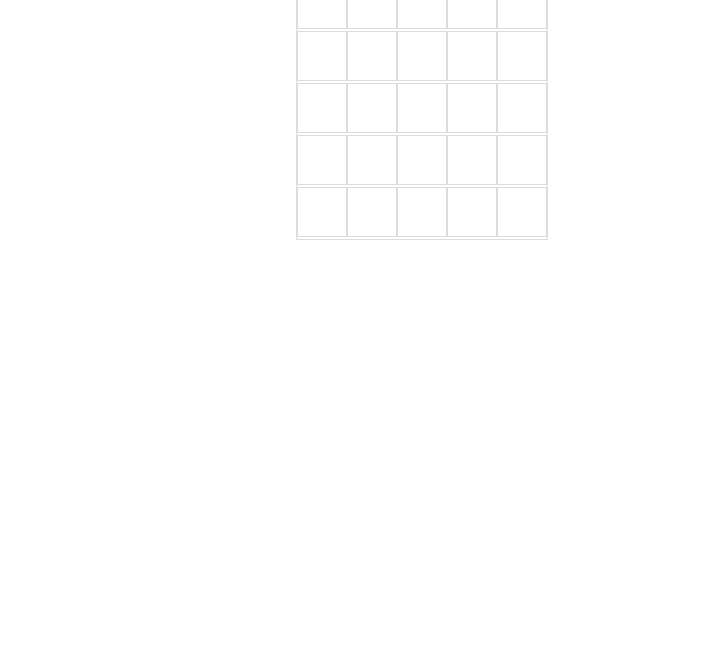
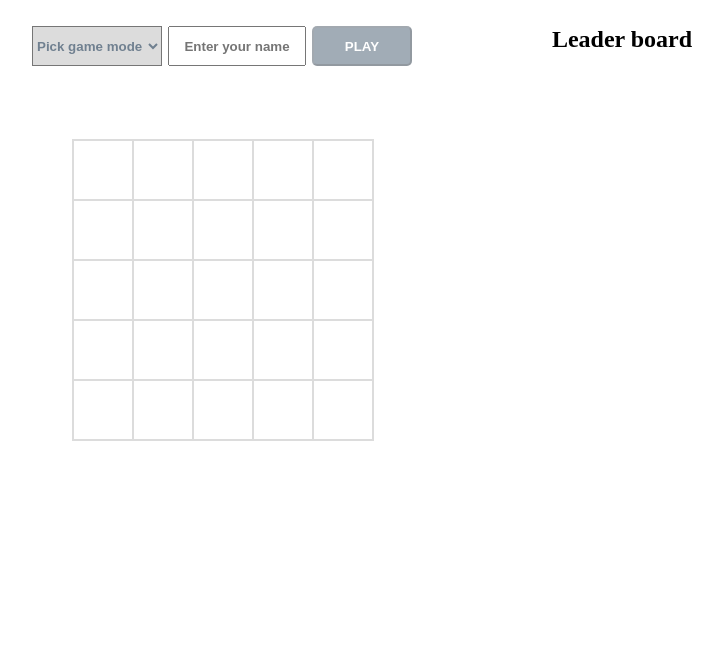
Before and after one commit to evannetta/game-in-dots, a React app: page / in a window 1280 px wide. Shown: the part 142-800 px from the top of the page, without its empty margins (218-940 px from the left). Built offline with nearby package versions, Linux system fonts and the light colour scheme; no server answers; a web font is replaced by a local one.

Commit message:
add leader board and style

```diff
--- a/public/index.html
+++ b/public/index.html
@@ -7,6 +7,7 @@
     <meta name="theme-color" content="#000000" />
     <link rel="apple-touch-icon" href="%PUBLIC_URL%/logo192.png" />
     <link rel="manifest" href="%PUBLIC_URL%/manifest.json" />
+    <link href="https://fonts.googleapis.com/css?family=Baloo+Chettan+2:400,700&display=swap" rel="stylesheet">
   <title>Game in dots</title>
   </head>
   <body>
--- a/src/components/Board/Board.css
+++ b/src/components/Board/Board.css
@@ -1,32 +1,11 @@
-.game-board{
-margin: 0 auto;
-width: 250px;
-grid-template-columns: repeat(5, 1fr);
+.board{
+    margin: 30px 50px;
+    width: 300px;
+    border: 1px solid gainsboro;
+    display: grid;
+    grid-template-columns: repeat(5, 60px);
+    grid-template-rows: repeat(5, 60px);
+}
+.square{
 border: 1px solid gainsboro;
 }
-.normalMode{
-margin: 0 auto;
-width: 250px;
-display: grid;
-grid-template-columns: repeat(10, 1fr);
-border: 1px solid gainsboro;
-}
-.easyMode{
-    margin: 0 auto;
-    width: 250px;
-    display: grid;
-    grid-template-columns: repeat(5, 1fr);
-    border: 1px solid gainsboro;
-}
-.hardMode{
-    margin: 0 auto;
-    width: 250px;
-    display: grid;
-    grid-template-columns: repeat(25, 1fr);
-    border: 1px solid gainsboro;
-}
-.square{
-width: 50px;
-height: 50px;
-border: 1px solid gainsboro;
-}
--- a/src/components/Board/Board.js
+++ b/src/components/Board/Board.js
@@ -1,18 +1,27 @@
-import React, { Fragment } from "react";
+import React from "react";
 import './Board.css'
 
 class Board extends React.Component {
-  render() {
-    return (
-    <Fragment>
-        {this.props.squares.map((_, index) => {
-            return <button className="square"
-            key={index}
-            style={{backgroundColor: this.props.squares[index]}}
-            onClick={() => this.props.onClick(index)} />
-        })}
-    </Fragment>
-    );
+    render() {
+        const width = 300;
+        const field = Math.sqrt(this.props.field);
+        const squareSize = Math.floor(width/field);
+        const boardStyle = {
+            gridTemplateColumns: `repeat(${field}, ${squareSize}px`,
+            gridTemplateRows: `repeat(${field}, ${squareSize}px`,
+        }
+        return (
+            <div className = 'board' style = {boardStyle}>
+                {this.props.squares.map((_, index) => {
+                    return (
+                    <button className = 'square'
+                    key = {index}
+                    style = {{backgroundColor: this.props.squares[index]}}
+                    onClick = {() => this.props.onClick(index)}
+                    />);
+                })}
+            </div>
+        );
     }
 }
 export default Board;
--- a/src/components/Game/Game.css
+++ b/src/components/Game/Game.css
@@ -1,3 +1,50 @@
 .Game {
   text-align: center;
+  width: 800px;
+  margin: 7% auto;
+  font-family: 'Baloo Chettan 2', cursive;
+  font-weight: bold;
 }
+.game-wrapper{
+  display: grid;
+  grid-template-columns: 50% 50%;
+}
+.game-settings{
+  margin: 20px 10px;
+  display: flex;
+  justify-content: space-between;
+}
+#mode-select{
+  width: 130px;
+  height: 40px;
+  background-color: gainsboro;
+  color: slategray;
+  font-weight: bold;
+}
+#mode-select option {
+  background: white;
+}
+#name-input{
+  width: 130px;
+  height: 34px;
+  text-align: center;
+  font-weight: bold;
+}
+#play-button{
+  width: 100px;
+  height: 40px;
+  border-radius: 5px;
+  background-color: slategray;
+  color: white;
+  text-transform: uppercase;
+  font-weight: bold;
+}
+#play-button:disabled{
+  opacity: 0.65;
+  cursor: not-allowed;
+}
+.message{
+  font-size: 20px;
+  font-weight: bold;
+  color: slategray;
+}
--- a/src/components/Game/Game.js
+++ b/src/components/Game/Game.js
@@ -1,6 +1,7 @@
 import React from 'react';
 import './Game.css';
-import Board from '../Board/Board'
+import Board from '../Board/Board';
+import LeaderBoard from '../LeaderBoard/LeaderBoard';
 
 class Game extends React.Component {
   constructor(props) {
@@ -11,17 +12,43 @@ class Game extends React.Component {
     this.points = { player: 0, computer: 0};
     this.captionPlay = 'Play';
     this.presets = {};
-    this.settings= {};
+    this.settings= {
+      delay: 0,
+      mode: 0,
+      field: 0,
+      playerName: ''
+    };
     this.state = {
       isPlayDisabled : true,
       squares: Array(25).fill('white'),
       winner: {name: '', date: ''},
+      winners: [],
     };
     this.onPlayClick = this.onPlayClick.bind(this);
     this.onInputSettings = this.onInputSettings.bind(this);
   }
 
   componentDidMount(){
+    this.getSettingsFromServer();
+    this.getWinnersFromServer();
+
+  }
+
+  getWinnersFromServer(){
+    fetch("https://starnavi-frontend-test-task.herokuapp.com/winners")
+    .then(res => res.json())
+    .then(
+      (result) => {
+        this.setState({winners: result});
+      },
+      (error) => {
+        this.setState({winners: []});
+      }
+    );
+  }
+
+  getSettingsFromServer()
+  {
     fetch("https://starnavi-frontend-test-task.herokuapp.com/game-settings")
       .then(res => res.json())
       .then(
@@ -31,8 +58,22 @@ class Game extends React.Component {
         (error) => {
           this.presets = {easyMode: {field: 5*5, delay: 2000}};
         }
-    )
+      );
   }
+
+  // sendResultsToServer() {
+  //   fetch('https://starnavi-frontend-test-task.herokuapp.com/winners', {
+  //   method: 'POST',
+  //   headers: {
+  //     'Accept': 'application/json',
+  //     'Content-Type': 'application/json',
+  //   },
+  //   body: JSON.stringify({
+  //     firstParam: 'yourValue',
+  //     secondParam: 'yourOtherValue',
+  //   })
+  // })
+  // }
 
   onSquareClick(index) {
     const squares = [...this.state.squares];
@@ -133,28 +174,40 @@ class Game extends React.Component {
 
   render () {
     return (
-    <div className="Game">
-      <header className="Game-header">
+    <div className = 'Game'>
       <h1>Game In Dots</h1>
-      </header>
-      <form onSubmit={this.onPlayClick}>
-          <select name = 'mode' defaultValue='Pick game mode' onChange={this.onInputSettings}>
+      <div className = 'game-wrapper'>
+        <div className = 'game-board'>
+          <form className = 'game-settings' onSubmit = {this.onPlayClick}>
+              <select id = 'mode-select'
+              name = 'mode' defaultValue = 'Pick game mode' onChange = {this.onInputSettings}>
                 <option hidden>Pick game mode</option>
-            <option value='easyMode'>Easy</option>
-            <option value='normalMode'>Normal</option>
-            <option value='hardMode'>Hard</option>
+                <option value = 'easyMode' >Easy</option>
+                <option value = 'normalMode' >Normal</option>
+                <option value = 'hardMode' >Hard</option>
               </select>
-          <input name = 'name' type="text" placeholder='Enter your name' onChange = {this.onInputSettings}/>
-          <input id = 'play-button' type="submit" disabled={this.state.isPlayDisabled}  value={this.captionPlay}/>
+              <input id = 'name-input'
+                name = 'name'
+                type = 'text'
+                placeholder = 'Enter your name'
+                onChange = {this.onInputSettings}/>
+              <input id = 'play-button'
+                type = 'submit'
+                disabled = {this.state.isPlayDisabled}
+                value = {this.captionPlay}/>
           </form>
-      <p className = 'message'>
-      {this.state.winner.name!=='' ? this.message(): ''}
+          <p className = 'message' style = {{visibility: this.state.winner.name === '' ? 'hidden' : 'visible'}}>
+            {this.message()}
           </p>
-      <div className="game-board">
-        <Board
-              squares={this.state.squares}
-              onClick={(i) => this.onSquareClick(i)}
+          <Board squares = {this.state.squares}
+                 onClick = {(i) => this.onSquareClick(i)}
+                 field = {this.settings.field}
           />
+        </div>
+        <div className = 'leader-board' >
+          <h2>Leader board</h2>
+          <LeaderBoard winners = {this.state.winners} />
+        </div>
       </div>
     </div>
     );
--- /dev/null
+++ b/src/components/LeaderBoard/LeaderBoard.css
@@ -0,0 +1,14 @@
+.winner{
+    width: 270px;
+    border: 1px solid gainsboro;
+    background-color: gainsboro;
+    text-align: left;
+    margin: 5px auto 0;
+    display: flex;
+    justify-content: space-between;
+}
+.winner p{
+    padding: 0 10px;
+    text-transform: capitalize;
+    color: slategray;
+}
--- /dev/null
+++ b/src/components/LeaderBoard/LeaderBoard.js
@@ -0,0 +1,23 @@
+import React, {Fragment} from "react";
+import './LeaderBoard.css'
+
+class LeaderBoard extends React.Component {
+  render() {
+      const topWinners = this.props.winners;
+      const numWinners = 6;
+      topWinners.splice(numWinners,this.props.winners.length - numWinners);
+    return (
+        <Fragment>
+            {topWinners.map((winner) => {
+                return (
+                    <div className = 'winner' key = {winner.id}>
+                        <p>{winner.winner}</p>
+                        <p>{winner.date}</p>
+                    </div>
+                );
+            })}
+        </Fragment>
+    );
+    }
+}
+export default LeaderBoard;
```
Lines whose indentation alone changed are shown as unchanged.
